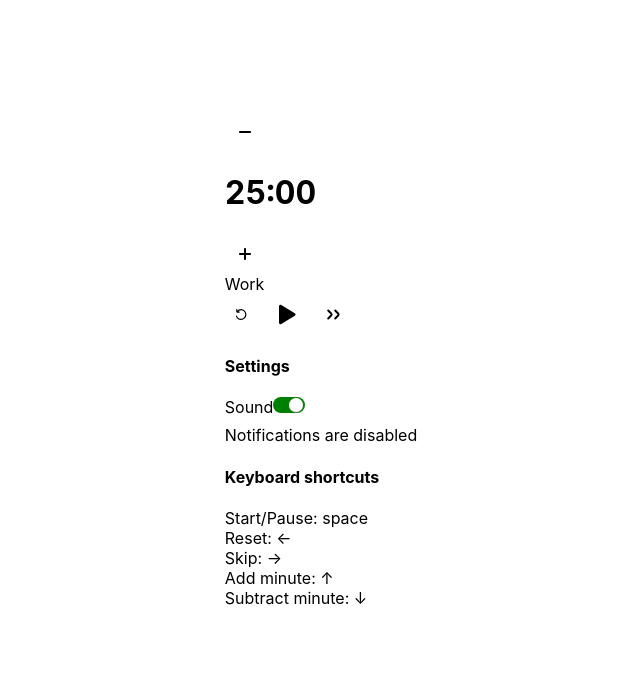
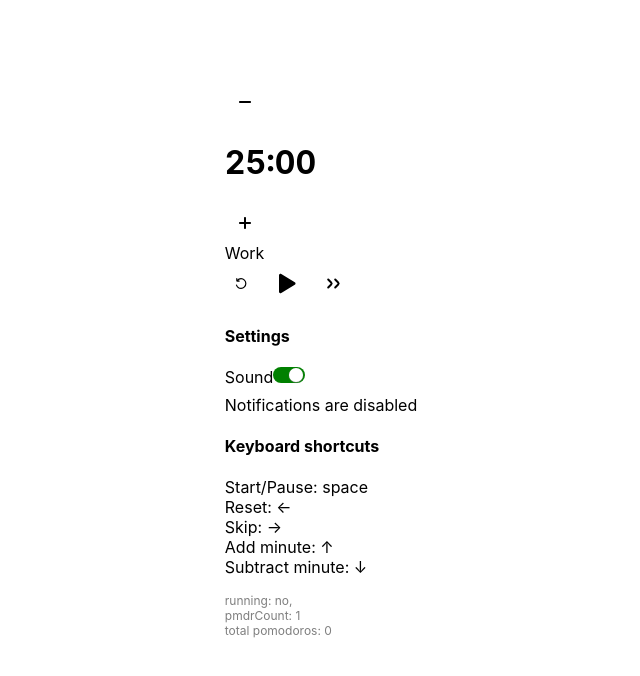
Before and after one commit to jamesjlyons/pomodo, a Next.js app: page / in a window 1280 px wide. Shown: the top 676 px of the page, without its empty margins (319-959 px from the left). Built offline with nearby package versions, Linux system fonts and the light colour scheme.

Commit message:
Add newSession to message
for reseting dials when new pomodoro session starts or when reset is pressed

also added total pomodoro count

```diff
--- a/components/Pomodoro.tsx
+++ b/components/Pomodoro.tsx
@@ -22,6 +22,7 @@ export default function Pomodoro() {
   const [minutes, setMinutes] = useState(timer.pomodoro);
   const [seconds, setSeconds] = useState(0);
   const [pmdrCount, setpmdrCount] = useState(1);
+  const [totalPomodoros, setTotalPomodoros] = useState(0);
   const [sessionType, setSessionType] = useState('work');
   const [timerRunning, setTimerRunning] = useState(false);
   const [sound, setSound] = useState(true);
@@ -258,11 +259,13 @@ export default function Pomodoro() {
         setSeconds(event.data.seconds);
         setpmdrCount(event.data.pmdrCount);
         setSessionType(event.data.sessionType);
+        setTotalPomodoros(event.data.totalPomodoros);
       } else if (event.data.type === 'reset') {
         setMinutes(timer.pomodoro);
         setSeconds(0);
         setTimerRunning(false);
         setpmdrCount(1);
+        setTotalPomodoros(event.data.totalPomodoros);
         resetDials();
       }
       if (event.data.type === 'tick' && event.data.sessionType === 'work') {
@@ -272,6 +275,9 @@ export default function Pomodoro() {
             (timer.pomodoro * 60)) *
             100;
         updateDials(event.data.pmdrCount, progress);
+      }
+      if (event.data.newSession) {
+        resetDials();
       }
     };
 
@@ -471,13 +477,7 @@ export default function Pomodoro() {
         notifEnabled={notifEnabled}
         setNotifEnabled={setNotifEnabled}
       />
-      {/* <div
-        className="pmdrCount"
-        style={{ fontSize: 12, opacity: 0.5, marginTop: 16 }}
-      >
-        running: {timerRunning && 'yes'}
-        {!timerRunning && 'no'}, pmdrCount: {pmdrCount}
-      </div> */}
+
       <div className="shortcuts">
         <h4>Keyboard shortcuts</h4>
         <p>
@@ -485,6 +485,15 @@ export default function Pomodoro() {
           Reset: ← <br />
           Skip: → <br /> Add minute: ↑ <br /> Subtract minute: ↓
         </p>
+      </div>
+
+      <div
+        className="pmdrCount"
+        style={{ fontSize: 12, opacity: 0.5, marginTop: 16 }}
+      >
+        running: {timerRunning && 'yes'}
+        {!timerRunning && 'no'}, <br /> pmdrCount: {pmdrCount} <br />
+        total pomodoros: {totalPomodoros}
       </div>
 
       <Toast.Provider duration={1000}>
--- a/public/timerWorker.js
+++ b/public/timerWorker.js
@@ -4,6 +4,8 @@ let minutes;
 let seconds;
 let sessionType;
 let timeoutId;
+let newSession;
+let totalPomodoros = 0;
 
 // Timer configurations
 const pomodoro = 25;
@@ -78,12 +80,17 @@ const tick = () => {
     sessionType = 'work';
   }
 
+  const progress =
+    ((pomodoro * 60 - (minutes * 60 + seconds)) / (pomodoro * 60)) * 100;
+
   self.postMessage({
     type: 'tick',
     minutes,
     seconds,
     pmdrCount,
     sessionType,
+    progress,
+    totalPomodoros,
   });
 };
 
@@ -131,13 +138,23 @@ self.onmessage = (event) => {
         minutes = pomodoro;
         seconds = 0;
       }
-      pmdrCount += 1;
+      // if pmdrCount is larger than 8, reset it to 1
+      if (pmdrCount === 8) {
+        pmdrCount = 1;
+        newSession = true;
+        totalPomodoros += 1;
+      } else {
+        pmdrCount += 1;
+        newSession = false;
+      }
       postMessage({
         type: 'tick',
         minutes: minutes,
         seconds: seconds,
         pmdrCount: pmdrCount,
         sessionType: sessionType,
+        newSession: newSession,
+        totalPomodoros: totalPomodoros,
       });
 
       timeoutId = setTimeout(() => {
@@ -161,13 +178,22 @@ self.onmessage = (event) => {
         minutes = pomodoro;
         seconds = 0;
       }
-      pmdrCount += 1;
+      if (pmdrCount === 8) {
+        pmdrCount = 1;
+        newSession = true;
+        totalPomodoros += 1;
+      } else {
+        pmdrCount += 1;
+        newSession = false;
+      }
       postMessage({
         type: 'tick',
         minutes: minutes,
         seconds: seconds,
         pmdrCount: pmdrCount,
         sessionType: sessionType,
+        newSession: newSession,
+        totalPomodoros: totalPomodoros,
       });
       break;
     case 'add':
```
